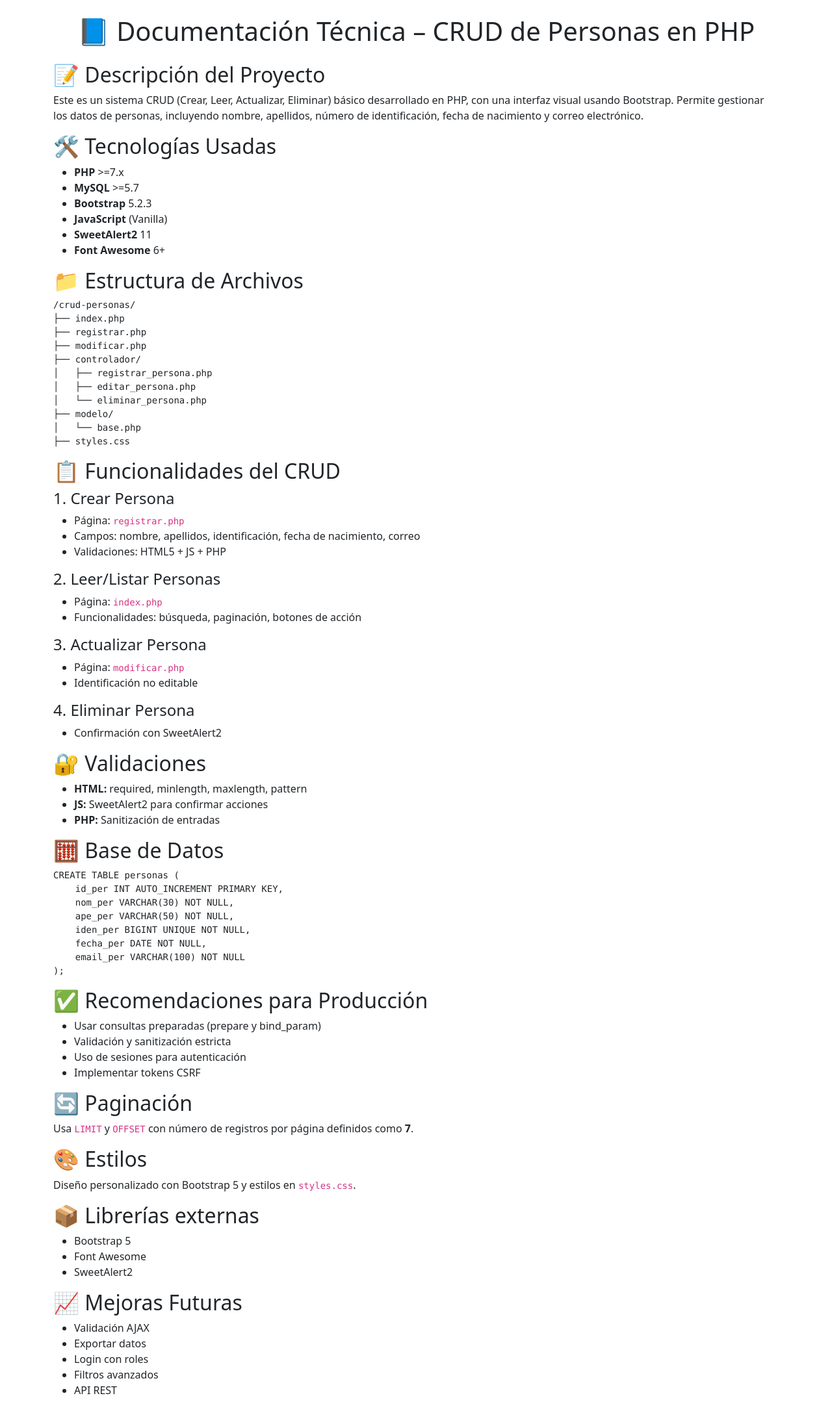
After one commit to WilmerCarmona/CRUD-CON-PHP, a PHP site: page /documentacion.php in a window 1280 px wide. The commit adds this page. Shown: the whole page at 65% size. Run offline with PHP 8.4, Linux system fonts and the light colour scheme.

Commit message:
update_documentation

```diff
--- a/controlador/registro_personas.php
+++ b/controlador/registro_personas.php
@@ -11,6 +11,7 @@ if (!empty($_POST["btnregistrar"])) {
         $identif = $_POST["identif"];
         $fecha = $_POST["fecha"];
         $email = $_POST["correo"];
+
 
         if (!preg_match("/^[a-zA-ZáéíóúÁÉÍÓÚñÑ ]+$/", $nombre)) {
             echo "<script>
--- /dev/null
+++ b/documentacion.php
@@ -0,0 +1,134 @@
+<!DOCTYPE html>
+<html lang="es">
+<head>
+    <meta charset="UTF-8">
+    <meta name="viewport" content="width=device-width, initial-scale=1.0">
+    <title>Documentación Técnica - CRUD en PHP</title>
+    <link href="https://cdn.jsdelivr.net/npm/bootstrap@5.2.3/dist/css/bootstrap.min.css" rel="stylesheet">
+</head>
+<body class="p-4">
+    <div class="container">
+        <h1 class="text-center mb-4">📘 Documentación Técnica – CRUD de Personas en PHP</h1>
+
+        <section>
+            <h2>📝 Descripción del Proyecto</h2>
+            <p>Este es un sistema CRUD (Crear, Leer, Actualizar, Eliminar) básico desarrollado en PHP, con una interfaz visual usando Bootstrap. Permite gestionar los datos de personas, incluyendo nombre, apellidos, número de identificación, fecha de nacimiento y correo electrónico.</p>
+        </section>
+
+        <section>
+            <h2>🛠️ Tecnologías Usadas</h2>
+            <ul>
+                <li><strong>PHP</strong> >=7.x</li>
+                <li><strong>MySQL</strong> >=5.7</li>
+                <li><strong>Bootstrap</strong> 5.2.3</li>
+                <li><strong>JavaScript</strong> (Vanilla)</li>
+                <li><strong>SweetAlert2</strong> 11</li>
+                <li><strong>Font Awesome</strong> 6+</li>
+            </ul>
+        </section>
+
+        <section>
+            <h2>📁 Estructura de Archivos</h2>
+            <pre><code>/crud-personas/
+├── index.php
+├── registrar.php
+├── modificar.php
+├── controlador/
+│   ├── registrar_persona.php
+│   ├── editar_persona.php
+│   └── eliminar_persona.php
+├── modelo/
+│   └── base.php
+├── styles.css </code></pre>
+        </section>
+
+        <section>
+            <h2>📋 Funcionalidades del CRUD</h2>
+            <h4>1. Crear Persona</h4>
+            <ul>
+                <li>Página: <code>registrar.php</code></li>
+                <li>Campos: nombre, apellidos, identificación, fecha de nacimiento, correo</li>
+                <li>Validaciones: HTML5 + JS + PHP</li>
+            </ul>
+
+            <h4>2. Leer/Listar Personas</h4>
+            <ul>
+                <li>Página: <code>index.php</code></li>
+                <li>Funcionalidades: búsqueda, paginación, botones de acción</li>
+            </ul>
+
+            <h4>3. Actualizar Persona</h4>
+            <ul>
+                <li>Página: <code>modificar.php</code></li>
+                <li>Identificación no editable</li>
+            </ul>
+
+            <h4>4. Eliminar Persona</h4>
+            <ul>
+                <li>Confirmación con SweetAlert2</li>
+            </ul>
+        </section>
+
+        <section>
+            <h2>🔐 Validaciones</h2>
+            <ul>
+                <li><strong>HTML:</strong> required, minlength, maxlength, pattern</li>
+                <li><strong>JS:</strong> SweetAlert2 para confirmar acciones</li>
+                <li><strong>PHP:</strong> Sanitización de entradas</li>
+            </ul>
+        </section>
+
+        <section>
+            <h2>🧮 Base de Datos</h2>
+            <pre><code>CREATE TABLE personas (
+    id_per INT AUTO_INCREMENT PRIMARY KEY,
+    nom_per VARCHAR(30) NOT NULL,
+    ape_per VARCHAR(50) NOT NULL,
+    iden_per BIGINT UNIQUE NOT NULL,
+    fecha_per DATE NOT NULL,
+    email_per VARCHAR(100) NOT NULL
+);</code></pre>
+        </section>
+
+        <section>
+            <h2>✅ Recomendaciones para Producción</h2>
+            <ul>
+                <li>Usar consultas preparadas (prepare y bind_param)</li>
+                <li>Validación y sanitización estricta</li>
+                <li>Uso de sesiones para autenticación</li>
+                <li>Implementar tokens CSRF</li>
+            </ul>
+        </section>
+
+        <section>
+            <h2>🔄 Paginación</h2>
+            <p>Usa <code>LIMIT</code> y <code>OFFSET</code> con número de registros por página definidos como <strong>7</strong>.</p>
+        </section>
+
+        <section>
+            <h2>🎨 Estilos</h2>
+            <p>Diseño personalizado con Bootstrap 5 y estilos en <code>styles.css</code>.</p>
+        </section>
+
+        <section>
+            <h2>📦 Librerías externas</h2>
+            <ul>
+                <li>Bootstrap 5</li>
+                <li>Font Awesome</li>
+                <li>SweetAlert2</li>
+            </ul>
+        </section>
+
+        <section>
+            <h2>📈 Mejoras Futuras</h2>
+            <ul>
+                <li>Validación AJAX</li>
+                <li>Exportar datos</li>
+                <li>Login con roles</li>
+                <li>Filtros avanzados</li>
+                <li>API REST</li>
+            </ul>
+        </section>
+    </div>
+</body>
+</html>
```
